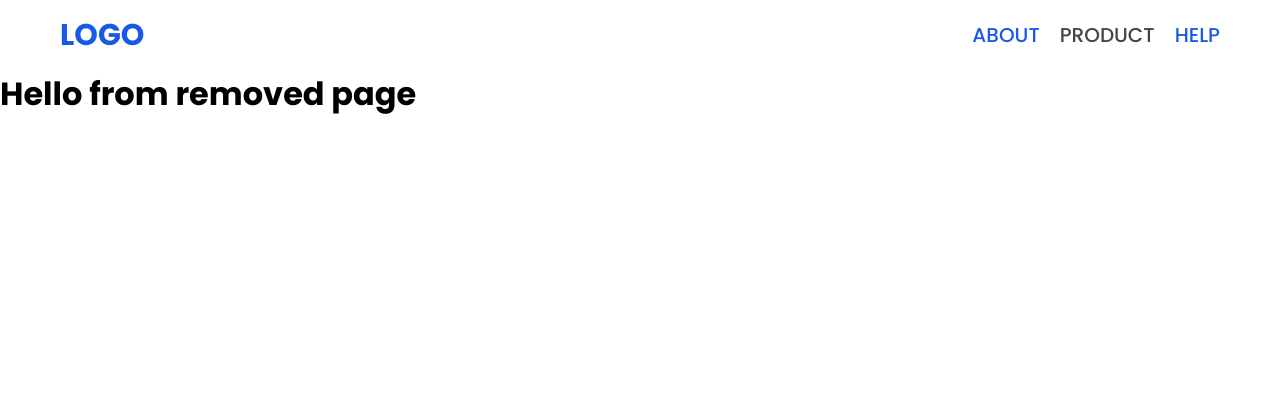
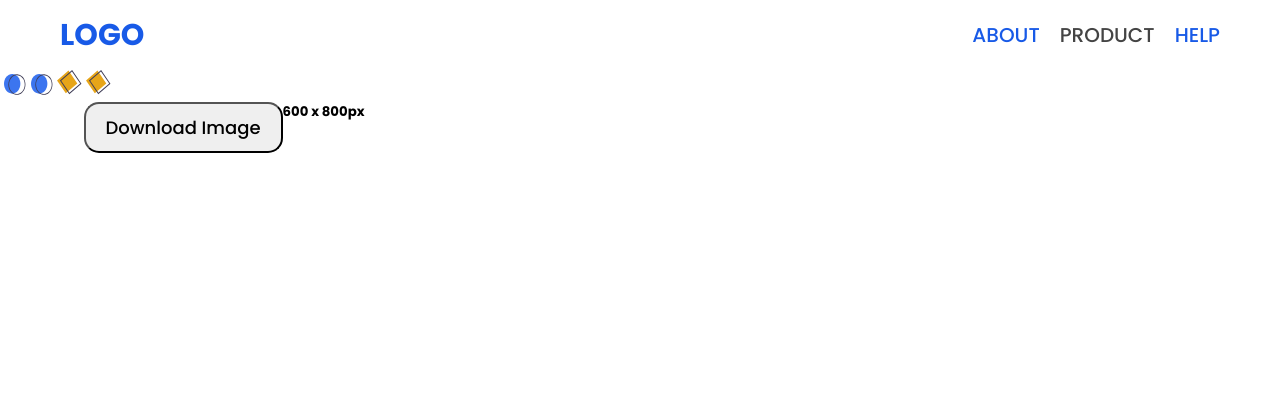
Before and after one commit to HarunaDev/saas-passport-maker, a Flask app: page /removed in a window 1280 px wide. Shown: the top 420 px of the page. Run offline with Flask 3, Linux system fonts and the light colour scheme.

Commit message:
added elements for removed.html page

```diff
--- a/templates/removed.html
+++ b/templates/removed.html
@@ -20,5 +20,39 @@
 
 <!-- main block -->
 {% block main %}
-    <h1>Hello from removed page</h1>
+    <section id="removed">
+        <div class="left">
+            <img class="removed" src="" alt="">
+
+            <!-- blue top svg -->
+            <svg class="bt" width="22" height="21" viewBox="0 0 22 21" fill="none" xmlns="http://www.w3.org/2000/svg">
+                <path d="M8.19373 19.6282C12.719 19.6282 16.3875 15.2343 16.3875 9.81412C16.3875 4.39393 12.719 0 8.19373 0C3.66846 0 0 4.39393 0 9.81412C0 15.2343 3.66846 19.6282 8.19373 19.6282Z" fill="#3C75EF"/>
+                <path d="M6.09148 16.7988C5.06149 15.1876 4.4535 13.2468 4.34443 11.2217C4.23536 9.19664 4.63012 7.1783 5.47874 5.42194C6.32736 3.66557 7.59175 2.25007 9.11203 1.35441C10.6323 0.458758 12.3402 0.123189 14.0197 0.390134C15.6992 0.657078 17.2749 1.51455 18.5475 2.85412C19.8202 4.19369 20.7326 5.95517 21.1694 7.91585C21.6062 9.87652 21.5478 11.9483 21.0016 13.8692C20.4553 15.7901 19.4458 17.4739 18.1006 18.7076C16.2958 20.3589 14.0179 21.0854 11.7665 20.7275C9.51515 20.3697 7.47422 18.9568 6.09148 16.7988ZM19.1028 4.86595C18.1623 3.39485 16.8788 2.2908 15.4145 1.69342C13.9502 1.09605 12.3709 1.03218 10.8763 1.50988C9.38171 1.98758 8.03893 2.98541 7.01779 4.37717C5.99665 5.76894 5.343 7.49214 5.13951 9.32886C4.93602 11.1656 5.19185 13.0333 5.8746 14.6959C6.55735 16.3585 7.63637 17.7412 8.97523 18.6693C10.3141 19.5974 11.8526 20.0291 13.3963 19.9098C14.94 19.7905 16.4195 19.1256 17.6477 17.9992C19.2927 16.487 20.3697 14.255 20.6425 11.7929C20.9153 9.33083 20.3615 6.83966 19.1028 4.86595Z" fill="#3F3D56"/>
+            </svg>
+
+            <!-- blue bottom svg -->
+            <svg class="bb" width="22" height="21" viewBox="0 0 22 21" fill="none" xmlns="http://www.w3.org/2000/svg">
+                    <path d="M8.19373 19.6282C12.719 19.6282 16.3875 15.2343 16.3875 9.81412C16.3875 4.39393 12.719 0 8.19373 0C3.66846 0 0 4.39393 0 9.81412C0 15.2343 3.66846 19.6282 8.19373 19.6282Z" fill="#3C75EF"/>
+                    <path d="M6.09148 16.7988C5.06149 15.1876 4.4535 13.2468 4.34443 11.2217C4.23536 9.19664 4.63012 7.1783 5.47874 5.42194C6.32736 3.66557 7.59175 2.25007 9.11203 1.35441C10.6323 0.458758 12.3402 0.123189 14.0197 0.390134C15.6992 0.657078 17.2749 1.51455 18.5475 2.85412C19.8202 4.19369 20.7326 5.95517 21.1694 7.91585C21.6062 9.87652 21.5478 11.9483 21.0016 13.8692C20.4553 15.7901 19.4458 17.4739 18.1006 18.7076C16.2958 20.3589 14.0179 21.0854 11.7665 20.7275C9.51515 20.3697 7.47422 18.9568 6.09148 16.7988ZM19.1028 4.86595C18.1623 3.39485 16.8788 2.2908 15.4145 1.69342C13.9502 1.09605 12.3709 1.03218 10.8763 1.50988C9.38171 1.98758 8.03893 2.98541 7.01779 4.37717C5.99665 5.76894 5.343 7.49214 5.13951 9.32886C4.93602 11.1656 5.19185 13.0333 5.8746 14.6959C6.55735 16.3585 7.63637 17.7412 8.97523 18.6693C10.3141 19.5974 11.8526 20.0291 13.3963 19.9098C14.94 19.7905 16.4195 19.1256 17.6477 17.9992C19.2927 16.487 20.3697 14.255 20.6425 11.7929C20.9153 9.33083 20.3615 6.83966 19.1028 4.86595Z" fill="#3F3D56"/>
+            </svg>
+
+            <!-- yellow top svg -->
+            <svg class="yt" width="25" height="25" viewBox="0 0 25 25" fill="none" xmlns="http://www.w3.org/2000/svg">
+                <path d="M11.5187 0.546297L0.0467529 10.394L8.83074 23.2552L20.3027 13.4075L11.5187 0.546297Z" fill="#E7A518"/>
+                <path d="M12.2701 24.1282L2.93713 10.4632L15.1261 0L24.459 13.665L12.2701 24.1282ZM4.20315 10.6515L12.4381 22.7089L23.1931 13.4767L14.9581 1.41931L4.20315 10.6515Z" fill="#3F3D56"/>
+            </svg>
+
+            <!-- yellow bottom svg -->
+            <svg class="yb" width="25" height="25" viewBox="0 0 25 25" fill="none" xmlns="http://www.w3.org/2000/svg">
+                <path d="M11.5187 0.546297L0.0467529 10.394L8.83074 23.2552L20.3027 13.4075L11.5187 0.546297Z" fill="#E7A518"/>
+                <path d="M12.2701 24.1282L2.93713 10.4632L15.1261 0L24.459 13.665L12.2701 24.1282ZM4.20315 10.6515L12.4381 22.7089L23.1931 13.4767L14.9581 1.41931L4.20315 10.6515Z" fill="#3F3D56"/>
+            </svg>
+        </div>
+
+        <div class="right">
+            <button class="cta-btn">Download Image</button>
+
+            <h5 class="img-text">600 x 800px</h5>
+        </div>
+    </section>
 {% endblock %}
```
